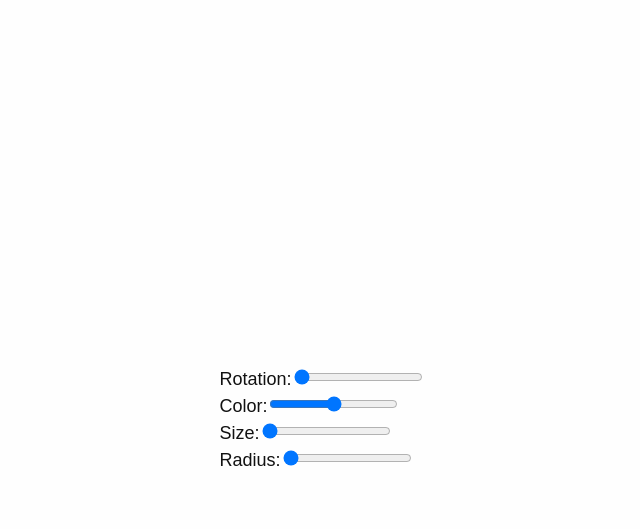
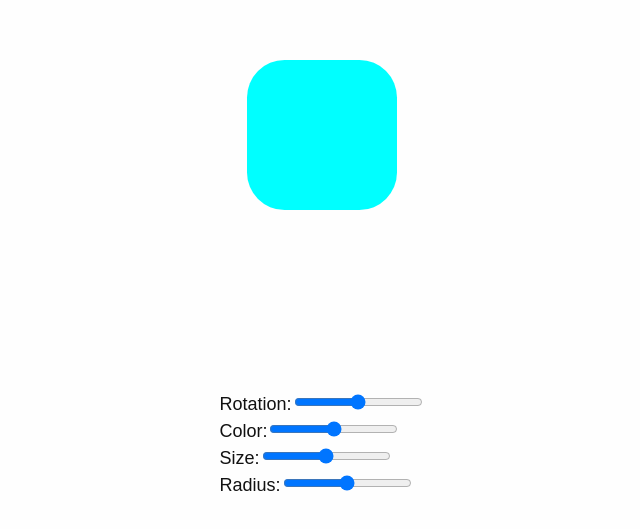
Before and after one commit to pascalweber85/javascript-playground, a website built with Vite: page src/index.html in a window 1280 px wide. Shown: the part 211-740 px from the top of the page, without its empty margins (318-958 px from the left). Built offline with nearby package versions, Linux system fonts and the light colour scheme.

Commit message:
js final works

```diff
--- a/src/index.html
+++ b/src/index.html
@@ -16,19 +16,23 @@
     <form data-form>
       <div>
         <label
-          >Rotation:<input name="rotation" type="range" max="360" value="0" />
+          >Rotation:<input name="rotation" type="range" max="360" />
         </label>
       </div>
       <div>
         <label>
-          Color:<input name="color" type="range" min="0" max="100" />
+          Color:<input type="range" name="color" min="0" max="360" />
         </label>
       </div>
       <div>
-        Size:<input name="size" type="range" min="0" max="360" value="0" />
+        <label>
+          Size:<input name="size" type="range" min="50" max="250" />
+        </label>
       </div>
       <div>
-        Radius:<input name="radius" type="range" min="0" max="360" value="0" />
+        <label>
+          Radius:<input name="radius" type="range" min="0" max="50" />
+        </label>
       </div>
     </form>
   </body>
--- a/src/index.js
+++ b/src/index.js
@@ -20,11 +20,12 @@ color.addEventListener('input', () => {
 })
 
 size.addEventListener('input', () => {
-  box.style.transform = 'rotate(' + size.value + 'deg)'
+  box.style.height = size.value + 'px'
+  box.style.width = size.value + 'px'
 })
 
 radius.addEventListener('input', () => {
-  box.style.background = 'hsl(' + radius.value + 'deg, 100%, 50%)'
+  box.style.borderRadius = radius.value + '%'
 })
 
 // form.addEventListener('submit', event => {
```
